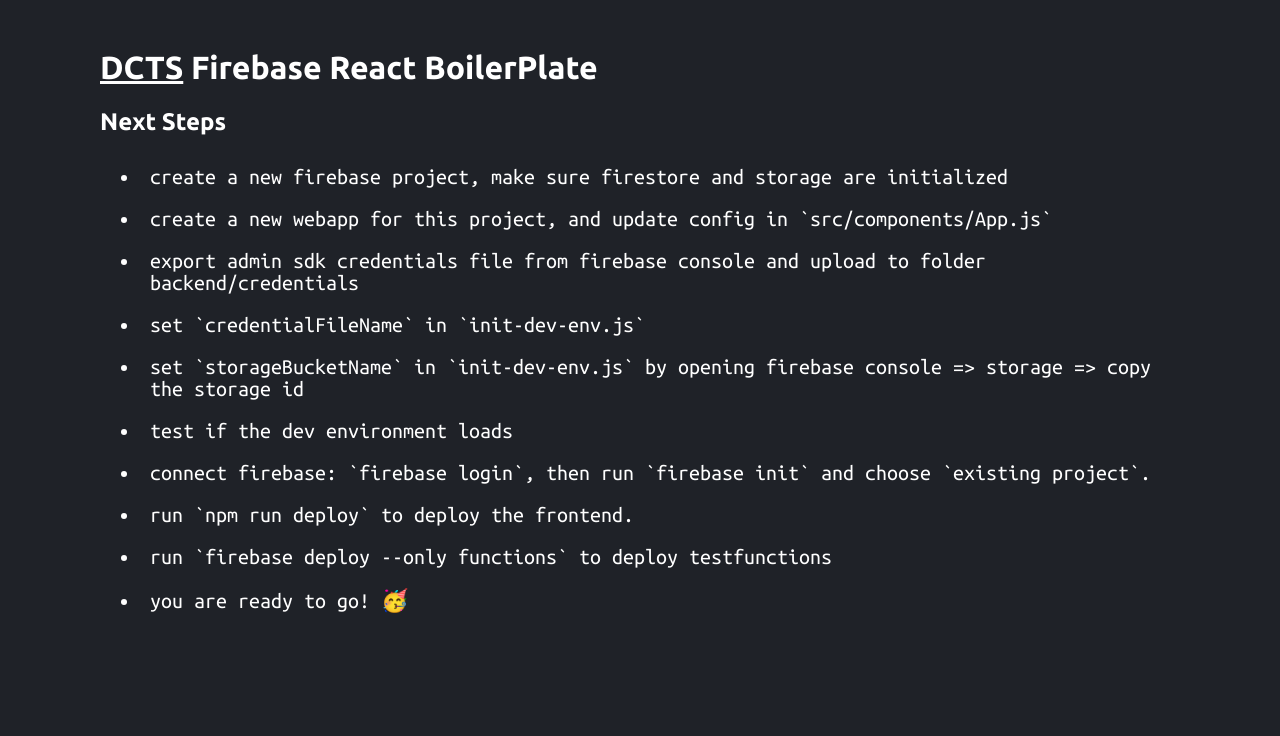
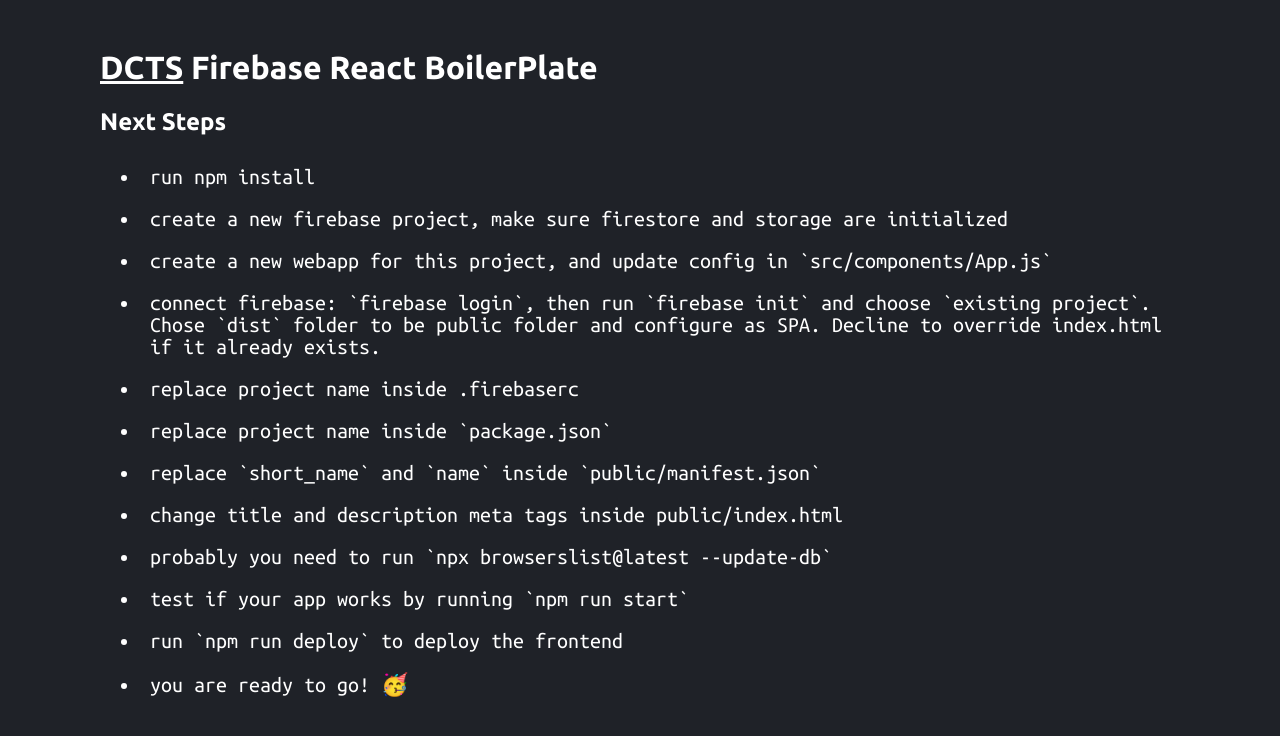
Before and after one commit to dcts/react-firebase-boilerplate, a React (Create React App) app: page / in a window 1280 px wide. Shown: the top 736 px of the page. Built offline with nearby package versions, Linux system fonts and the light colour scheme.

Commit message:
:memo: improve documentation

```diff
--- a/src/components/Home.js
+++ b/src/components/Home.js
@@ -4,15 +4,17 @@
       <h1><a className="remove-all-link-styling underscore" href="https://github.com/dcts" target="_blank">DCTS</a> Firebase React BoilerPlate</h1>
       <h2>Next Steps</h2>
       <ul className="todo-list">
+        <li>run npm install</li>
         <li>create a new firebase project, make sure firestore and storage are initialized</li>
         <li>create a new webapp for this project, and update config in `src/components/App.js`</li>
-        <li>export admin sdk credentials file from firebase console and upload to folder backend/credentials</li>
-        <li>set `credentialFileName` in `init-dev-env.js`</li>
-        <li>set `storageBucketName` in `init-dev-env.js` by opening firebase console =&gt; storage =&gt; copy the storage id</li>
-        <li>test if the dev environment loads</li>
-        <li>connect firebase: `firebase login`, then run `firebase init` and choose `existing project`.</li>
-        <li>run `npm run deploy` to deploy the frontend.</li>
-        <li>run `firebase deploy --only functions` to deploy testfunctions</li>
+        <li>connect firebase: `firebase login`, then run `firebase init` and choose `existing project`. Chose `dist` folder to be public folder and configure as SPA. Decline to override index.html if it already exists.</li>
+        <li>replace project name inside .firebaserc</li>
+        <li>replace project name inside `package.json`</li>
+        <li>replace `short_name` and `name` inside `public/manifest.json`</li>
+        <li>change title and description meta tags inside public/index.html</li>
+        <li>probably you need to run `npx browserslist@latest --update-db`</li>
+        <li>test if your app works by running `npm run start`</li>
+        <li>run `npm run deploy` to deploy the frontend</li>
         <li>you are ready to go! 🥳</li>
       </ul>
     </div>
```
Also changed, not shown: 1 other file (tests, documents, lock files or other folders).
